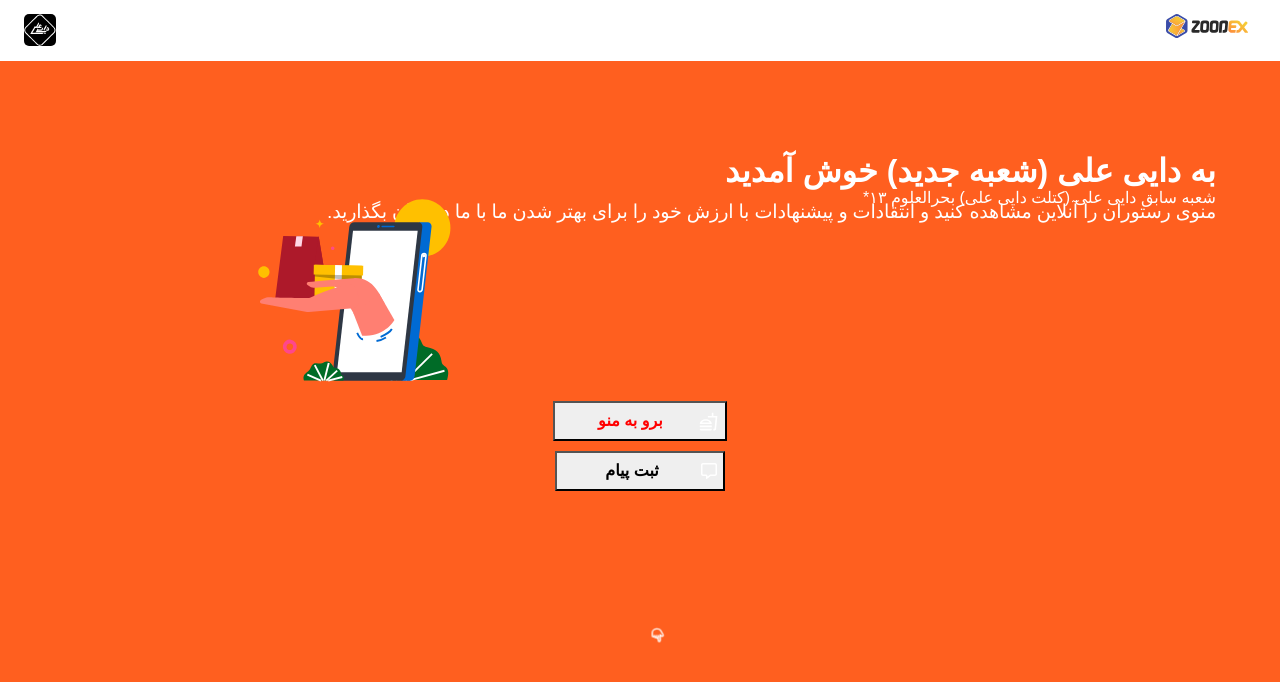
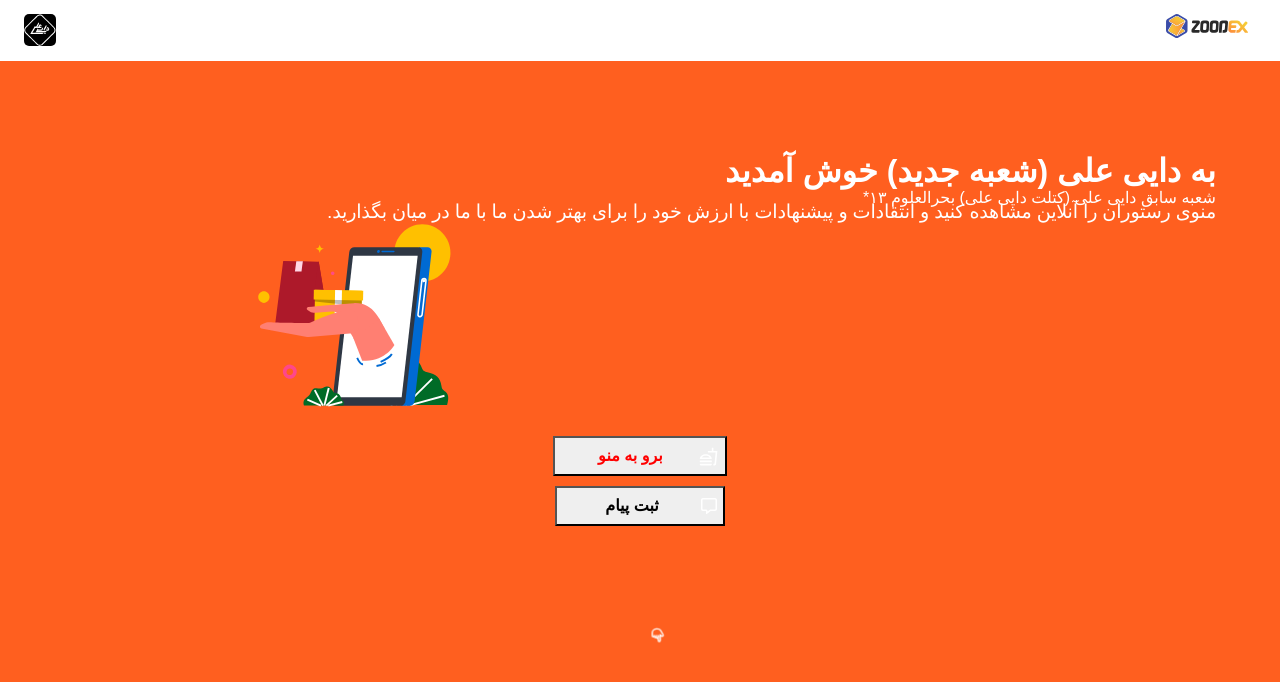
Before and after one commit to pedramjlo/Daei-Ali-ORG, a React (Create React App) app: page / in a window 1280 px wide. Shown: the top 682 px of the page. Built offline with nearby package versions, Linux system fonts and the light colour scheme; a web font is replaced by a local one.

Commit message:
fixed illust and button position

```diff
--- a/src/home.css
+++ b/src/home.css
@@ -56,7 +56,7 @@ h2 {
 
 .home-illust {
     position: relative;
-    bottom: 35px;
+    bottom: 10px;
     margin-left: 20%;
     min-height: 5rem;
     min-width: 3rem;
@@ -66,7 +66,7 @@ h2 {
 
 .buttons-container {
     position: relative;
-    bottom: 25px;
+    top: 10px;
     display: flex;
     flex-direction: column;
     gap: 10px;
```
